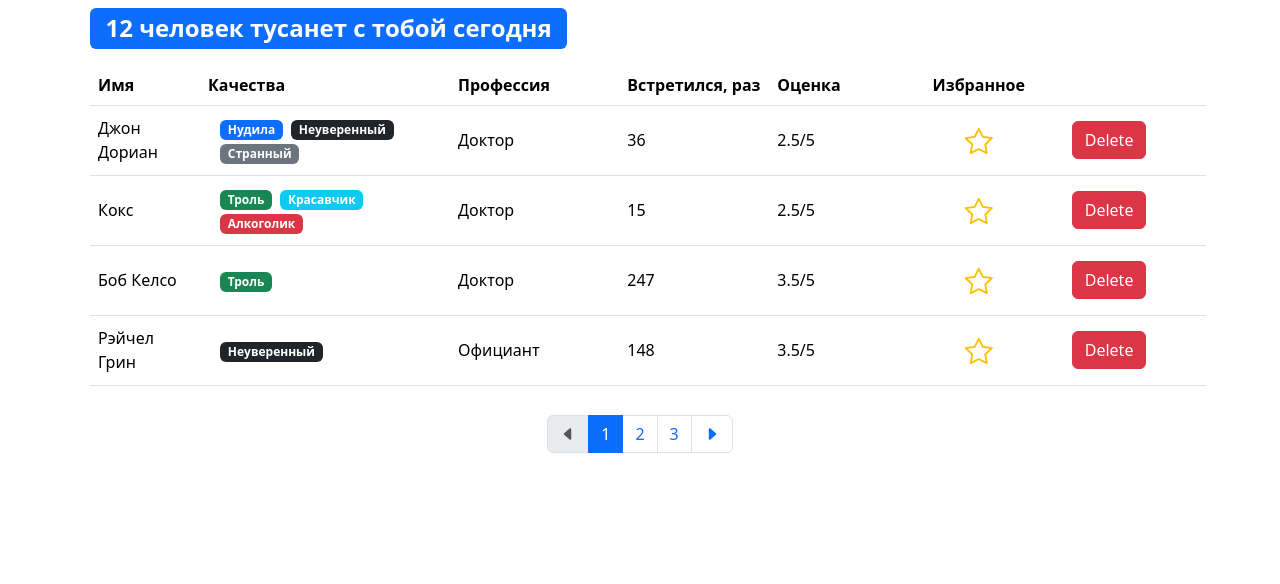
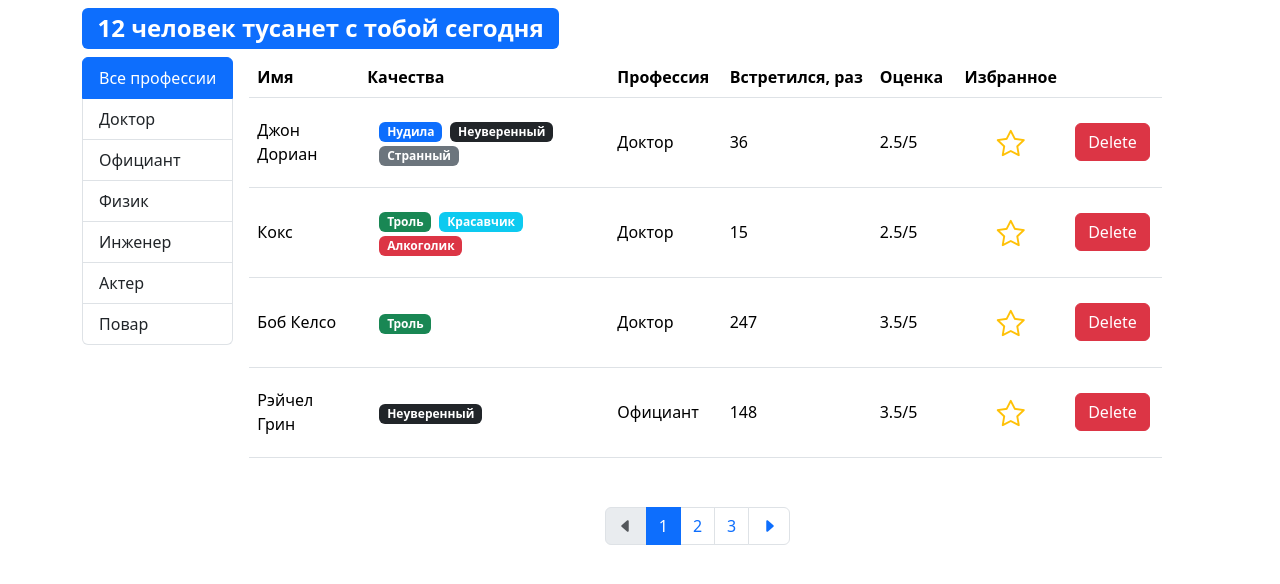
Before and after one commit to VakiTaki/fast_company, a React (Create React App) app: page / in a window 1280 px wide. Shown: the top 584 px of the page. Built offline with nearby package versions, Linux system fonts and the light colour scheme.

Commit message:
add proffilter

```diff
--- a/src/App.jsx
+++ b/src/App.jsx
@@ -1,44 +1,11 @@
-import React, { useState } from "react";
-import api from "../src/api/index";
+import React from "react";
 import UserTable from "./components/usersTable";
-import PartyMsg from "./components/partyMsg";
 
 function App() {
-    const initialUsers = api.users.fetchAll();
-    const [users, setUsers] = useState(initialUsers);
-
-    function handlerDelete(id) {
-        setUsers((prev) => prev.filter((user) => user._id !== id));
-    }
-
-    const handleToogleBookMark = (id) => {
-        setUsers((prev) =>
-            prev.map((user) => {
-                if (user._id === id) {
-                    return { ...user, bookmark: !user.bookmark };
-                }
-                return user;
-            })
-        );
-    };
     return (
         <div className="container">
-            <div className="d-flex justify-content-between">
-                <PartyMsg numUsers={users.length} />
-                {!users.length && (
-                    <button
-                        className="badge bg-warning fs-4 m-2  text-reset"
-                        onClick={() => setUsers(initialUsers)}
-                    >
-                        <i className="bi bi-arrow-clockwise"></i>
-                    </button>
-                )}
-            </div>
-            <UserTable
-                users={users}
-                onDelete={handlerDelete}
-                onToogleBookMark={handleToogleBookMark}
-            />
+            {" "}
+            <UserTable />{" "}
         </div>
     );
 }
--- /dev/null
+++ b/src/api/fake.api/professions.api.js
@@ -0,0 +1,18 @@
+export const professions = {
+    doctor: { _id: "67rdca3eeb7f6fgeed471818", name: "Доктор" },
+    waiter: { _id: "67rdca3eeb7f6fgeed471820", name: "Официант" },
+    physics: { _id: "67rdca3eeb7f6fgeed471814", name: "Физик" },
+    engineer: { _id: "67rdca3eeb7f6fgeed471822", name: "Инженер" },
+    actor: { _id: "67rdca3eeb7f6fgeed471824", name: "Актер" },
+    cook: { _id: "67rdca3eeb7f6fgeed471829", name: "Повар" }
+};
+
+const fetchAll = () =>
+    new Promise((resolve) => {
+        window.setTimeout(function () {
+            resolve(professions);
+        }, 2000);
+    });
+export default {
+    fetchAll
+};
--- a/src/api/index.js
+++ b/src/api/index.js
@@ -1,5 +1,7 @@
-import * as users from "./fake.api/user.api";
+import users from "./fake.api/user.api";
+import professions from "./fake.api/professions.api";
 const API = {
-    users
+    users,
+    professions
 };
 export default API;
--- /dev/null
+++ b/src/components/groupList.jsx
@@ -0,0 +1,41 @@
+import React from "react";
+import PropTypes from "prop-types";
+
+function GroupList({
+    items,
+    onItemSelect,
+    valueProp,
+    contentProp,
+    selectedProf
+}) {
+    return (
+        <ul className="list-group me-2 mt-2">
+            {Object.keys(items).map((item) => (
+                <li
+                    className={
+                        "list-group-item" +
+                        (items[item]._id === selectedProf._id ? " active" : "")
+                    }
+                    key={items[item][valueProp]}
+                    onClick={() => onItemSelect(items[item])}
+                    role="button"
+                >
+                    {items[item][contentProp]}
+                </li>
+            ))}
+        </ul>
+    );
+}
+GroupList.defaultProps = {
+    valueProp: "_id",
+    contentProp: "name"
+};
+GroupList.propTypes = {
+    items: PropTypes.object,
+    onItemSelect: PropTypes.func.isRequired,
+    valueProp: PropTypes.string.isRequired,
+    contentProp: PropTypes.string.isRequired,
+    selectedProf: PropTypes.object
+};
+
+export default GroupList;
--- /dev/null
+++ b/src/components/loader.jsx
@@ -0,0 +1,11 @@
+import React from "react";
+
+function Loader() {
+    return (
+        <div className="d-flex justify-content-center  mt-2">
+            <strong>Loading...</strong>
+        </div>
+    );
+}
+
+export default Loader;
--- a/src/components/partyMsg.jsx
+++ b/src/components/partyMsg.jsx
@@ -5,7 +5,7 @@ const PartyMsg = ({ numUsers }) => {
     const rednerPhrase = (numUsers) => {
         if (numUsers === 0) {
             return (
-                <span className="badge  bg-danger fs-4 m-2">
+                <span className="badge  bg-danger fs-4">
                     Никто с тобой не тусанет
                 </span>
             );
@@ -26,7 +26,7 @@ const PartyMsg = ({ numUsers }) => {
             }
         }
         return (
-            <span className="badge bg-primary fs-4 m-2">
+            <span className="badge bg-primary fs-4">
                 {numUsers} человек{wordSuf[0]} тусан{wordSuf[1]}т с тобой
                 сегодня
             </span>
--- a/src/components/user.jsx
+++ b/src/components/user.jsx
@@ -5,7 +5,7 @@ import PropTypes from "prop-types";
 
 const User = ({ user, onDelete, onToogleBookMark }) => {
     return (
-        <tr style={{ height: "70px" }}>
+        <tr style={{ height: "90px" }}>
             <td>{user.name}</td>
             <td>
                 <div className="container ">
--- a/src/components/usersTable.jsx
+++ b/src/components/usersTable.jsx
@@ -1,40 +1,111 @@
-import React, { useState } from "react";
+import React, { useEffect, useState } from "react";
 import User from "./user";
 import Pagination from "./pagination";
 import { paginate } from "../utils/paginate";
-import PropTypes from "prop-types";
+import GroupList from "./groupList";
+import api from "../api";
+import PartyMsg from "./partyMsg";
+import Loader from "./loader";
 
-const UsersTable = ({ users, onDelete, onToogleBookMark }) => {
-    const count = users.length;
+const UsersTable = () => {
+    const [users, setUsers] = useState([]);
+    const allProfession = { name: "Все профессии", _id: "0" };
     const pageSize = 4;
+    const [selectedProf, setSelectedProf] = useState({
+        name: "Все профессии",
+        _id: "0"
+    });
     const [currentPage, setCurrentPage] = useState(1);
+    const [professoins, setProfessions] = useState();
+    useEffect(() => {
+        api.professions.fetchAll().then((data) =>
+            setProfessions({
+                allProfession,
+                ...data
+            })
+        );
+        api.users.fetchAll().then((data) => setUsers(data));
+    }, []);
+    function handlerDelete(id) {
+        setUsers((prev) => prev.filter((user) => user._id !== id));
+    }
     const handlePageChange = (pageIndex) => {
         setCurrentPage(pageIndex);
     };
-
-    const userCrop = paginate(users, currentPage, pageSize);
+    const handleToogleBookMark = (id) => {
+        setUsers((prev) =>
+            prev.map((user) => {
+                if (user._id === id) {
+                    return { ...user, bookmark: !user.bookmark };
+                }
+                return user;
+            })
+        );
+    };
+    const handleProfessionSelect = (item) => {
+        selectedProf && item === selectedProf
+            ? setSelectedProf(allProfession)
+            : setSelectedProf(item);
+        setCurrentPage(1);
+    };
+    const filterUsers =
+        selectedProf._id !== allProfession._id
+            ? users.filter((user) => user.profession === selectedProf)
+            : users;
+    const count = filterUsers.length;
+    const userCrop = paginate(filterUsers, currentPage, pageSize);
     if (!userCrop.length && currentPage !== 1) {
         setCurrentPage((prev) => prev - 1);
     }
     return (
         <>
-            {users.length !== 0 && (
-                <div style={{ height: "350px" }}>
+            {users && professoins ? (
+                <div className="mt-2">
+                    <PartyMsg numUsers={filterUsers.length} />
+
+                    <div className="d-flex">
+                        {professoins && (
+                            <GroupList
+                                items={professoins}
+                                onItemSelect={handleProfessionSelect}
+                                selectedProf={selectedProf}
+                            />
+                        )}
+
+                        {filterUsers.length !== 0 && (
+                            <div>
+                                <div
+                                    style={{
+                                        height: `${(pageSize + 1) * 90}px`
+                                    }}
+                                >
                                     <table className="table m-2 align-middle">
                                         <thead>
                                             <tr>
-                                <th scope="col" style={{ width: "110px" }}>
+                                                <th
+                                                    scope="col"
+                                                    style={{ width: "110px" }}
+                                                >
                                                     Имя
                                                 </th>
-                                <th scope="col" style={{ width: "250px" }}>
+                                                <th
+                                                    scope="col"
+                                                    style={{ width: "250px" }}
+                                                >
                                                     Качества
                                                 </th>
                                                 <th scope="col">Профессия</th>
-                                <th scope="col" style={{ width: "150px" }}>
+                                                <th
+                                                    scope="col"
+                                                    style={{ width: "150px" }}
+                                                >
                                                     Встретился, раз
                                                 </th>
                                                 <th scope="col">Оценка</th>
-                                <th scope="col" className="text-center">
+                                                <th
+                                                    scope="col"
+                                                    className="text-center"
+                                                >
                                                     Избранное
                                                 </th>
                                                 <th scope="col"></th>
@@ -45,15 +116,16 @@ const UsersTable = ({ users, onDelete, onToogleBookMark }) => {
                                                 <User
                                                     user={user}
                                                     key={user._id}
-                                    onDelete={onDelete}
-                                    onToogleBookMark={onToogleBookMark}
+                                                    onDelete={handlerDelete}
+                                                    onToogleBookMark={
+                                                        handleToogleBookMark
+                                                    }
                                                 />
                                             ))}
                                         </tbody>
                                     </table>
                                 </div>
-            )}
-            {!!users.length && (
+                                {!!filterUsers.length && (
                                     <Pagination
                                         itemsCount={count}
                                         pageSize={pageSize}
@@ -61,13 +133,15 @@ const UsersTable = ({ users, onDelete, onToogleBookMark }) => {
                                         onPageChange={handlePageChange}
                                     />
                                 )}
+                            </div>
+                        )}
+                    </div>
+                </div>
+            ) : (
+                <Loader />
+            )}
         </>
     );
 };
-UsersTable.propTypes = {
-    users: PropTypes.arrayOf(PropTypes.object.isRequired),
-    onDelete: PropTypes.func.isRequired,
-    onToogleBookMark: PropTypes.func.isRequired
-};
 
 export default UsersTable;
```
Also changed, not shown: package.json (+0 -14 lines), src/api/fake.api/user.api.js (+10 -11 lines), src/components/users.jsx (added, +7 -0 lines), .eslintrc.js (deleted), 1 other file (tests, documents, lock files or other folders). Lines whose indentation alone changed are shown as unchanged.
